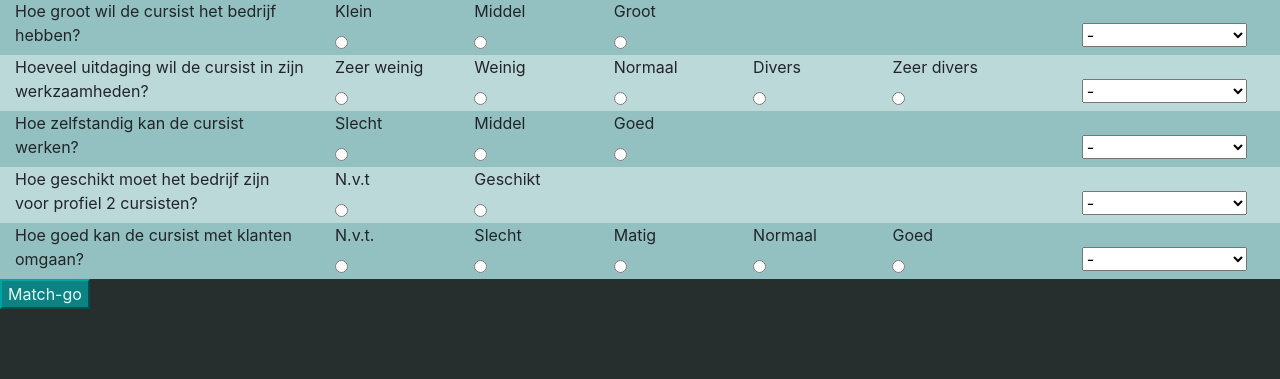
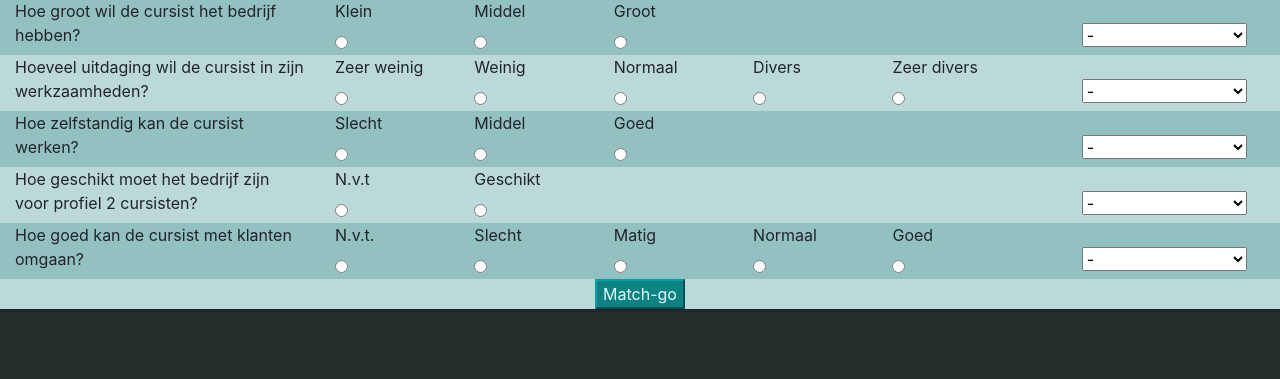
Before and after one commit to MrSenery/Project-match, a PHP site: page / in a window 1280 px wide. Shown: the part 157-536 px from the top of the page. Run offline with PHP 8.4, Linux system fonts and the light colour scheme; data that the repository does not hold is empty; some libraries are stand-ins or nearby versions.

Commit message:
CSS + id's

```diff
--- a/CSS.css
+++ b/CSS.css
@@ -53,9 +53,26 @@ body {
     background-color: #0C8282;
     border-color: #00A3A3;
     color: #E2FBFB;
+    float: none;
+    margin: 0 auto;
+    display: block;
 }
 
 #Match-go:active {
     background-color: #00A3A3;
     border-color: #0C8282;
 }
+
+#RadioDiv {
+    margin-right: 2%;
+}
+
+#DarkCol {
+    /*    Colours only*/
+    background-color:#93C0C0;
+}
+
+#LightCol {
+    /*    Colours only*/
+    background-color:#BCD9D9;
+}
--- a/index.php
+++ b/index.php
@@ -10,24 +10,24 @@
         <form action="index.php" method="post">
             <div class="col-12" style="float: none; display: block; margin: 0 auto;">
                 <div class="row">
-        <div class="col-sm-3" style="background-color:#93C0C0;">Hoe groot wil de cursist het bedrijf hebben?</div>
-        <div class="col-sm-7" style="background-color:#93C0C0;">
+                    <div class="col-sm-3" id="DarkCol">Hoe groot wil de cursist het bedrijf hebben?</div>
+                    <div class="col-sm-7" id="DarkCol">
                         <div class="row">
-              <div class="col-sm-2" style="margin-right: 2%;">
+                            <div class="col-sm-2" id="RadioDiv">
                                 <label>Klein</label><br>
                                 <input type="radio" name="Grote" value="0">
                             </div>
-              <div class="col-sm-2" style="margin-right: 2%">
+                            <div class="col-sm-2" id="RadioDiv">
                                 <label>Middel</label><br>
                                 <input type="radio" name="Grote" value="1">
                             </div>
-              <div class="col-sm-2" style="margin-right: 2%">
+                            <div class="col-sm-2" id="RadioDiv">
                                 <label>Groot</label><br>
                                 <input type="radio" name="Grote" value="2">
                             </div>
                         </div>
                     </div>
-        <div class="col-sm-2" style="background-color:#93C0C0;"><br>
+                    <div class="col-sm-2" id="DarkCol"><br>
                         <select required name="groteIsBelangrijkOptie" style="width: 90%">
                             <option type="text" value="">-</option>
                             <option type="text" value="1">Belangrijk</option>
@@ -39,32 +39,32 @@
             <!-- Dit is voor hoeveel uitdagingen de student wil hebben in het samewerking-->
             <div class="col-12" style="float: none; display: block; margin: 0 auto;">
                 <div class="row">
-        <div class="col-sm-3" style="background-color:#BCD9D9;">Hoeveel uitdaging wil de cursist in zijn werkzaamheden?</div>
-        <div class="col-sm-7" style="background-color:#BCD9D9;">
+                    <div class="col-sm-3" id="LightCol">Hoeveel uitdaging wil de cursist in zijn werkzaamheden?</div>
+                    <div class="col-sm-7" id="LightCol">
                         <div class="row">
-              <div class="col-sm-2" style="margin-right: 2%">
+                            <div class="col-sm-2" id="RadioDiv">
                                 <label>Zeer&nbsp;weinig</label><br>
                                 <input type="radio" name="Werkzaamheden" value="0">
                             </div>
-              <div class="col-sm-2" style="margin-right: 2%">
+                            <div class="col-sm-2" id="RadioDiv">
                                 <label>Weinig</label><br>
                                 <input type="radio" name="Werkzaamheden" value="1">
                             </div>
-              <div class="col-sm-2" style="margin-right: 2%">
+                            <div class="col-sm-2" id="RadioDiv">
                                 <label>Normaal</label><br>
                                 <input type="radio" name="Werkzaamheden" value="2">
                             </div>
-              <div class="col-sm-2" style="margin-right: 2%">
+                            <div class="col-sm-2" id="RadioDiv">
                                 <label>Divers</label><br>
                                 <input type="radio" name="Werkzaamheden" value="3">
                             </div>
-              <div class="col-sm-2" style="margin-right: 2%">
+                            <div class="col-sm-2" id="RadioDiv">
                                 <label>Zeer&nbsp;divers</label><br>
                                 <input type="radio" name="Werkzaamheden" value="4">
                             </div>
                         </div>
                     </div>
-        <div class="col-sm-2" style="background-color:#BCD9D9;"><br>
+                    <div class="col-sm-2" id="LightCol"><br>
                         <select required name="WerkIsBelangrijkOptie" style="width: 90%">
                             <option type="text" value="">-</option>
                             <option type="text" value="1">Belangrijk</option>
@@ -76,24 +76,24 @@
             <!-- Hoe zelfstandig kan de student werken -->
             <div class="col-12" style="float: none; display: block; margin: 0 auto;">
                 <div class="row">
-        <div class="col-sm-3" style="background-color:#93C0C0;">Hoe zelfstandig kan de cursist werken?</div>
-        <div class="col-sm-7" style="background-color:#93C0C0;">
+                    <div class="col-sm-3" id="DarkCol">Hoe zelfstandig kan de cursist werken?</div>
+                    <div class="col-sm-7" id="DarkCol">
                         <div class="row">
-              <div class="col-sm-2" style="margin-right: 2%">
+                            <div class="col-sm-2" id="RadioDiv">
                                 <label>Slecht</label><br>
                                 <input type="radio" name="zelfstandigheid" value="0">
                             </div>
-              <div class="col-sm-2" style="margin-right: 2%">
+                            <div class="col-sm-2" id="RadioDiv">
                                 <label>Middel</label><br>
                                 <input type="radio" name="zelfstandigheid" value="1">
                             </div>
-              <div class="col-sm-2" style="margin-right: 2%">
+                            <div class="col-sm-2" id="RadioDiv">
                                 <label>Goed</label><br>
                                 <input type="radio" name="zelfstandigheid" value="2">
                             </div>
                         </div>
                     </div>
-        <div class="col-sm-2" style="background-color:#93C0C0;"><br>
+                    <div class="col-sm-2" id="DarkCol"><br>
                         <select required name="zelfIsBelangrijkOptie" style="width: 90%">
                             <option type="text" value="">-</option>
                             <option type="text" value="1">Belangrijk</option>
@@ -105,20 +105,20 @@
             <!-- Profiel 2 informatie -->
             <div class="col-12" style="float: none; display: block; margin: 0 auto;">
                 <div class="row">
-        <div class="col-sm-3" style="background-color:#BCD9D9;">Hoe geschikt moet het bedrijf zijn voor profiel 2 cursisten?</div>
-        <div class="col-sm-7" style="background-color:#BCD9D9;">
+                    <div class="col-sm-3" id="LightCol">Hoe geschikt moet het bedrijf zijn voor profiel 2 cursisten?</div>
+                    <div class="col-sm-7" id="LightCol">
                         <div class="row">
-              <div class="col-sm-2" style="margin-right: 2%">
+                            <div class="col-sm-2" id="RadioDiv">
                                 <label>N.v.t</label><br>
                                 <input type="radio" name="Profiel2" value="0">
                             </div>
-              <div class="col-sm-2" style="margin-right: 2%">
+                            <div class="col-sm-2" id="RadioDiv">
                                 <label>Geschikt</label><br>
                                 <input type="radio" name="Profiel2" value="1">
                             </div>
                         </div>
                     </div>
-        <div class="col-sm-2" style="background-color:#BCD9D9;"><br>
+                    <div class="col-sm-2" id="LightCol"><br>
                         <select required name="P2IsBelangrijkOptie" style="width: 90%">
                             <option type="text" value="">-</option>
                             <option type="text" value="1">Belangrijk</option>
@@ -130,32 +130,32 @@
             <!-- Hoe goed de student kan omgaan met klanten-->
             <div class="col-12" style="float: none; display: block; margin: 0 auto;">
                 <div class="row">
-        <div class="col-sm-3" style="background-color:#93C0C0;">Hoe goed kan de cursist met klanten omgaan?</div>
-        <div class="col-sm-7" style="background-color:#93C0C0;">
+                    <div class="col-sm-3" id="DarkCol">Hoe goed kan de cursist met klanten omgaan?</div>
+                    <div class="col-sm-7" id="DarkCol">
                         <div class="row">
-              <div class="col-sm-2" style="margin-right: 2%">
+                            <div class="col-sm-2" id="RadioDiv">
                                 <label>N.v.t.</label><br>
                                 <input type="radio" name="Klantenomgang" value="0">
                             </div>
-              <div class="col-sm-2" style="margin-right: 2%">
+                            <div class="col-sm-2" id="RadioDiv">
                                 <label>Slecht</label><br>
                                 <input type="radio" name="Klantenomgang" value="1">
                             </div>
-              <div class="col-sm-2" style="margin-right: 2%">
+                            <div class="col-sm-2" id="RadioDiv">
                                 <label>Matig</label><br>
                                 <input type="radio" name="Klantenomgang" value="2">
                             </div>
-              <div class="col-sm-2" style="margin-right: 2%">
+                            <div class="col-sm-2" id="RadioDiv">
                                 <label>Normaal</label><br>
                                 <input type="radio" name="Klantenomgang" value="3">
                             </div>
-              <div class="col-sm-2" style="margin-right: 2%">
+                            <div class="col-sm-2" id="RadioDiv">
                                 <label>Goed</label><br>
                                 <input type="radio" name="Klantenomgang" value="3">
                             </div>
                         </div>
                     </div>
-        <div class="col-sm-2" style="background-color:#93C0C0;"><br>
+                    <div class="col-sm-2" id="DarkCol"><br>
                         <select required name="klantIsBelangrijkOptie" style="width: 90%">
                             <option type="text" value="">-</option>
                             <option type="text" value="1">Belangrijk</option>
@@ -164,147 +164,125 @@
                     </div>
                 </div>
             </div>
+            <div class="col-12" style="background-color: #BCD9D9; border-bottom-style: solid;">
             <input type="submit" id="Match-go" name="match-go" value="Match-go"/>
+            </div>
         </form>
         <!-- Top # van bedrijven-->
-  <div style="color: white;">
+        <div>
             <?php
-      $con= mysqli_connect($host, $username, $password, $db_name);
+            $con = mysqli_connect($host, $username, $password, $db_name);
             $query = "SELECT * FROM bedrijven";
 
-      if ($queryResult = mysqli_query($con, $query))
-      {
+            if ($queryResult = mysqli_query($con, $query)) {
                 $resultArray = array();
                 // Fetch one and one row
-        while ($row = mysqli_fetch_row($queryResult))
-        {
+                while ($row = mysqli_fetch_row($queryResult)) {
                     $result = 0;
                     //Bedrijf grote
-          if(isset($_POST['Grote']) && isset($_POST['groteIsBelangrijkOptie']))
-          {
+                    if (isset($_POST['Grote']) && isset($_POST['groteIsBelangrijkOptie'])) {
                         $stapVerschil = 0;
                         $groteResultaat = 0;
-            if($_POST['Grote'] > $row['2'])
-            {
+                        if ($_POST['Grote'] > $row['2']) {
                             $stapVerschil = $_POST['Grote'] - $row['2'];
 
-              $groteResultaat = 20 - (((20 / 2)/ $_POST['groteIsBelangrijkOptie']) * $stapVerschil);
+                            $groteResultaat = 20 - (((20 / 2) / $_POST['groteIsBelangrijkOptie']) * $stapVerschil);
                             $result = $result + $groteResultaat;
-            }
-            else if($_POST['Grote'] < $row['2'])
-            {
-              $stapVerschil =  $row['2'] - $_POST['Grote'];
+                        } else if ($_POST['Grote'] < $row['2']) {
+                            $stapVerschil = $row['2'] - $_POST['Grote'];
 
-              $groteResultaat = 20 - (((20 / 2)/ $_POST['groteIsBelangrijkOptie']) * $stapVerschil);
+                            $groteResultaat = 20 - (((20 / 2) / $_POST['groteIsBelangrijkOptie']) * $stapVerschil);
                             $result = $result + $groteResultaat;
-            }
-            else if($_POST['Grote'] == $row['2'])
-            {
+                        } else if ($_POST['Grote'] == $row['2']) {
                             $result = $result + 20;
                         }
                     }
                     //diversiteit in het werk
-          if(isset($_POST['Werkzaamheden']) && isset($_POST['WerkIsBelangrijkOptie']))
-          {
+                    if (isset($_POST['Werkzaamheden']) && isset($_POST['WerkIsBelangrijkOptie'])) {
                         $stapVerschil = 0;
                         $werkResultaat = 0;
-            if($_POST['Werkzaamheden'] > $row['3'])
-            {
+                        if ($_POST['Werkzaamheden'] > $row['3']) {
                             $stapVerschil = $_POST['Werkzaamheden'] - $row['3'];
 
-              $werkResultaat = 20 - (((20 / 4)/ $_POST['WerkIsBelangrijkOptie']) * $stapVerschil);
+                            $werkResultaat = 20 - (((20 / 4) / $_POST['WerkIsBelangrijkOptie']) * $stapVerschil);
                             $result = $result + $werkResultaat;
-            }
-            else if($_POST['Werkzaamheden'] < $row['3'])
-            {
-              $stapVerschil =  $row['3'] - $_POST['Werkzaamheden'];
+                        } else if ($_POST['Werkzaamheden'] < $row['3']) {
+                            $stapVerschil = $row['3'] - $_POST['Werkzaamheden'];
 
-              $werkResultaat = 20 - (((20 / 4)/ $_POST['WerkIsBelangrijkOptie']) * $stapVerschil);
+                            $werkResultaat = 20 - (((20 / 4) / $_POST['WerkIsBelangrijkOptie']) * $stapVerschil);
                             $result = $result + $werkResultaat;
-            }
-            else if($_POST['Werkzaamheden'] == $row['3'])
-            {
+                        } else if ($_POST['Werkzaamheden'] == $row['3']) {
                             $result = $result + 20;
                         }
                     }
                     //Zelfstandigheid
-          if(isset($_POST['zelfstandigheid']) && isset($_POST['zelfIsBelangrijkOptie']))
-          {
+                    if (isset($_POST['zelfstandigheid']) && isset($_POST['zelfIsBelangrijkOptie'])) {
                         $stapVerschil = 0;
                         $werkResultaat = 0;
-            if($_POST['zelfstandigheid'] > $row['4'])
-            {
+                        if ($_POST['zelfstandigheid'] > $row['4']) {
                             $stapVerschil = $_POST['zelfstandigheid'] - $row['4'];
 
-              $zelfResultaat = 20 - (((20 / 2)/ $_POST['zelfIsBelangrijkOptie']) * $stapVerschil);
+                            $zelfResultaat = 20 - (((20 / 2) / $_POST['zelfIsBelangrijkOptie']) * $stapVerschil);
                             $result = $result + $zelfResultaat;
-            }
-            else if($_POST['zelfstandigheid'] < $row['4'])
-            {
-              $stapVerschil =  $row['4'] - $_POST['zelfstandigheid'];
+                        } else if ($_POST['zelfstandigheid'] < $row['4']) {
+                            $stapVerschil = $row['4'] - $_POST['zelfstandigheid'];
 
-              $zelfResultaat = 20 - (((20 / 2)/ $_POST['zelfIsBelangrijkOptie']) * $stapVerschil);
+                            $zelfResultaat = 20 - (((20 / 2) / $_POST['zelfIsBelangrijkOptie']) * $stapVerschil);
                             $result = $result + $zelfResultaat;
-            }
-            else if($_POST['zelfstandigheid'] == $row['4'])
-            {
+                        } else if ($_POST['zelfstandigheid'] == $row['4']) {
                             $result = $result + 20;
                         }
                     }
                     //P2
-          if(isset($_POST['Profiel2']) && isset($_POST['P2IsBelangrijkOptie']))
-          {
+                    if (isset($_POST['Profiel2']) && isset($_POST['P2IsBelangrijkOptie'])) {
                         $stapVerschil = 0;
                         $werkResultaat = 0;
-            if($_POST['Profiel2'] > $row['5'])
-            {
+                        if ($_POST['Profiel2'] > $row['5']) {
                             $stapVerschil = $_POST['Profiel2'] - $row['5'];
 
-              $zelfResultaat = 20 - (((20 / 1)/ $_POST['P2IsBelangrijkOptie']) * $stapVerschil);
+                            $zelfResultaat = 20 - (((20 / 1) / $_POST['P2IsBelangrijkOptie']) * $stapVerschil);
                             $result = $result + $zelfResultaat;
-            }
-            else if($_POST['Profiel2'] < $row['5'])
-            {
-              $stapVerschil =  $row['5'] - $_POST['Profiel2'];
+                        } else if ($_POST['Profiel2'] < $row['5']) {
+                            $stapVerschil = $row['5'] - $_POST['Profiel2'];
 
-              $zelfResultaat = 20 - (((20 / 1)/ $_POST['P2IsBelangrijkOptie']) * $stapVerschil);
+                            $zelfResultaat = 20 - (((20 / 1) / $_POST['P2IsBelangrijkOptie']) * $stapVerschil);
                             $result = $result + $zelfResultaat;
-            }
-            else if($_POST['Profiel2'] == $row['5'])
-            {
+                        } else if ($_POST['Profiel2'] == $row['5']) {
                             $result = $result + 20;
                         }
                     }
                     //Klanten contact
-          if(isset($_POST['Klantenomgang']) && isset($_POST['klantIsBelangrijkOptie']))
-          {
+                    if (isset($_POST['Klantenomgang']) && isset($_POST['klantIsBelangrijkOptie'])) {
                         $stapVerschil = 0;
                         $werkResultaat = 0;
-            if($_POST['Klantenomgang'] > $row['6'])
-            {
+                        if ($_POST['Klantenomgang'] > $row['6']) {
                             $stapVerschil = $_POST['Klantenomgang'] - $row['6'];
 
-              $zelfResultaat = 20 - (((20 / 4)/ $_POST['klantIsBelangrijkOptie']) * $stapVerschil);
+                            $zelfResultaat = 20 - (((20 / 4) / $_POST['klantIsBelangrijkOptie']) * $stapVerschil);
                             $result = $result + $zelfResultaat;
-            }
-            else if($_POST['Klantenomgang'] < $row['6'])
-            {
-              $stapVerschil =  $row['6'] - $_POST['Klantenomgang'];
+                        } else if ($_POST['Klantenomgang'] < $row['6']) {
+                            $stapVerschil = $row['6'] - $_POST['Klantenomgang'];
 
-              $zelfResultaat = 20 - (((20 / 4)/ $_POST['klantIsBelangrijkOptie']) * $stapVerschil);
+                            $zelfResultaat = 20 - (((20 / 4) / $_POST['klantIsBelangrijkOptie']) * $stapVerschil);
                             $result = $result + $zelfResultaat;
-            }
-            else if($_POST['Klantenomgang'] == $row['6'])
-            {
+                        } else if ($_POST['Klantenomgang'] == $row['6']) {
                             $result = $result + 20;
                         }
                     }
                     $resultArray[$row[1]] = $result;
                 }
                 arsort($resultArray);
-        foreach ($resultArray as $key => $val)
-        {
-          echo "Resultaat voor bedrijf " . $key . ": " . $val . "<br />";
+                foreach ($resultArray as $key => $val) {
+                    echo '<div class="col-12" style="background-color: #BCD9D9;">
+                          <div class="row" style="border-bottom-style: solid;">
+                            <div class="col-11">
+                                <h5>' . $key . '</h5>
+                            </div>
+                            <div class="col-1">
+                                <h3>' . $val . '%</h3>
+                            </div>
+                          </div>
+                          </div>';
                 }
                 // Free result set
                 mysqli_free_result($queryResult);
```
Also changed, not shown: HeaderNav.php (indentation only). Lines whose indentation alone changed are shown as unchanged.
